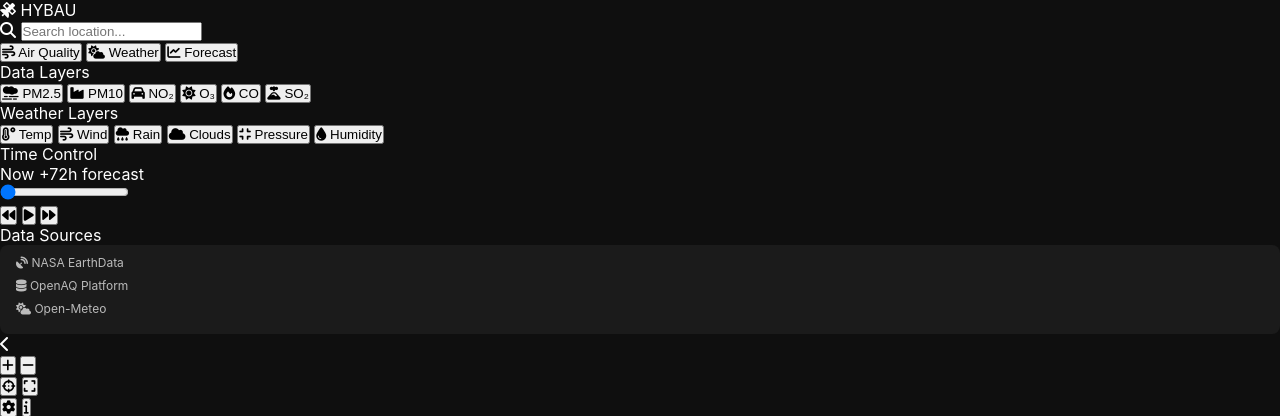
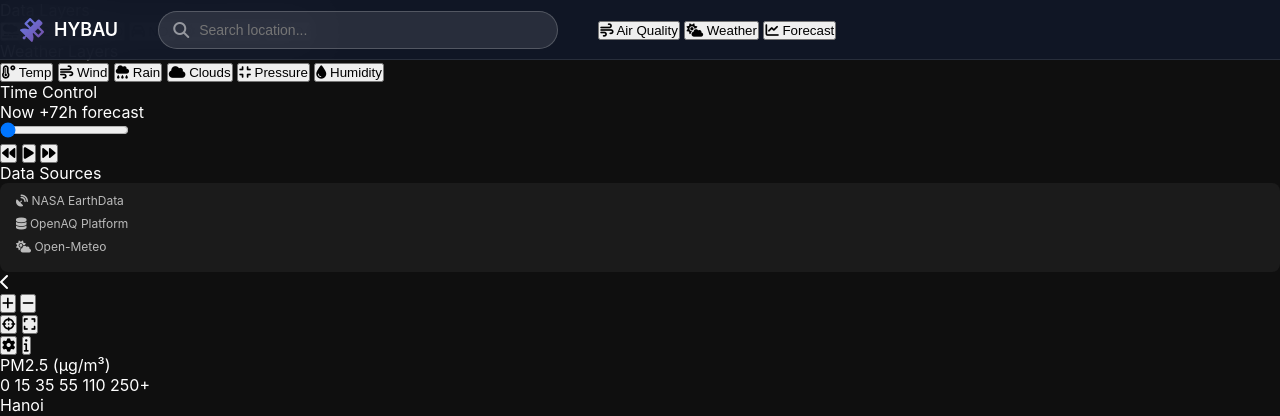
Before and after one commit to TingleDinkle/HYBAU_NASA, a Python web app: template Frontend/templates/index.html in a window 1280 px wide. Shown: the top 416 px of the page. Run offline with Jinja, Linux system fonts and the light colour scheme; the template is opened without the code that fills it, so the values that code supplies are empty.

Commit message:
apply style for top nav, logo and search bar

```diff
--- a/Frontend/static/css/style.css
+++ b/Frontend/static/css/style.css
@@ -12,3 +12,69 @@
     overflow: hidden;
     height: 100vh;
 }
+
+/* Top Navigation Bar */
+.top-nav {
+    position: fixed;
+    top: 0;
+    left: 0;
+    right: 0;
+    height: 60px;
+    background: rgba(17, 24, 39, 0.95);
+    backdrop-filter: blur(20px);
+    border-bottom: 1px solid rgba(255, 255, 255, 0.1);
+    display: flex;
+    align-items: center;
+    padding: 0 20px;
+    z-index: 1000;
+    gap: 20px;
+}
+
+.logo {
+    display: flex;
+    align-items: center;
+    gap: 10px;
+    font-size: 18px;
+    font-weight: 600;
+    color: #fff;
+}
+
+.logo i {
+    font-size: 24px;
+    background: linear-gradient(135deg, #667eea 0%, #764ba2 100%);
+    -webkit-background-clip: text;
+    background-clip: text;
+    -webkit-text-fill-color: transparent;
+}
+
+/* Search Bar */
+.search-container {
+    flex: 1;
+    max-width: 400px;
+    margin: 0 20px;
+}
+
+.search-bar {
+    width: 100%;
+    padding: 10px 15px 10px 40px;
+    background: rgba(255, 255, 255, 0.1);
+    border: 1px solid rgba(255, 255, 255, 0.2);
+    border-radius: 25px;
+    color: #fff;
+    font-size: 14px;
+    transition: all 0.3s ease;
+}
+
+.search-bar:focus {
+    outline: none;
+    background: rgba(255, 255, 255, 0.15);
+    border-color: #667eea;
+}
+
+.search-icon {
+    position: absolute;
+    left: 15px;
+    top: 50%;
+    transform: translateY(-50%);
+    color: rgba(255, 255, 255, 0.5);
+}
```
